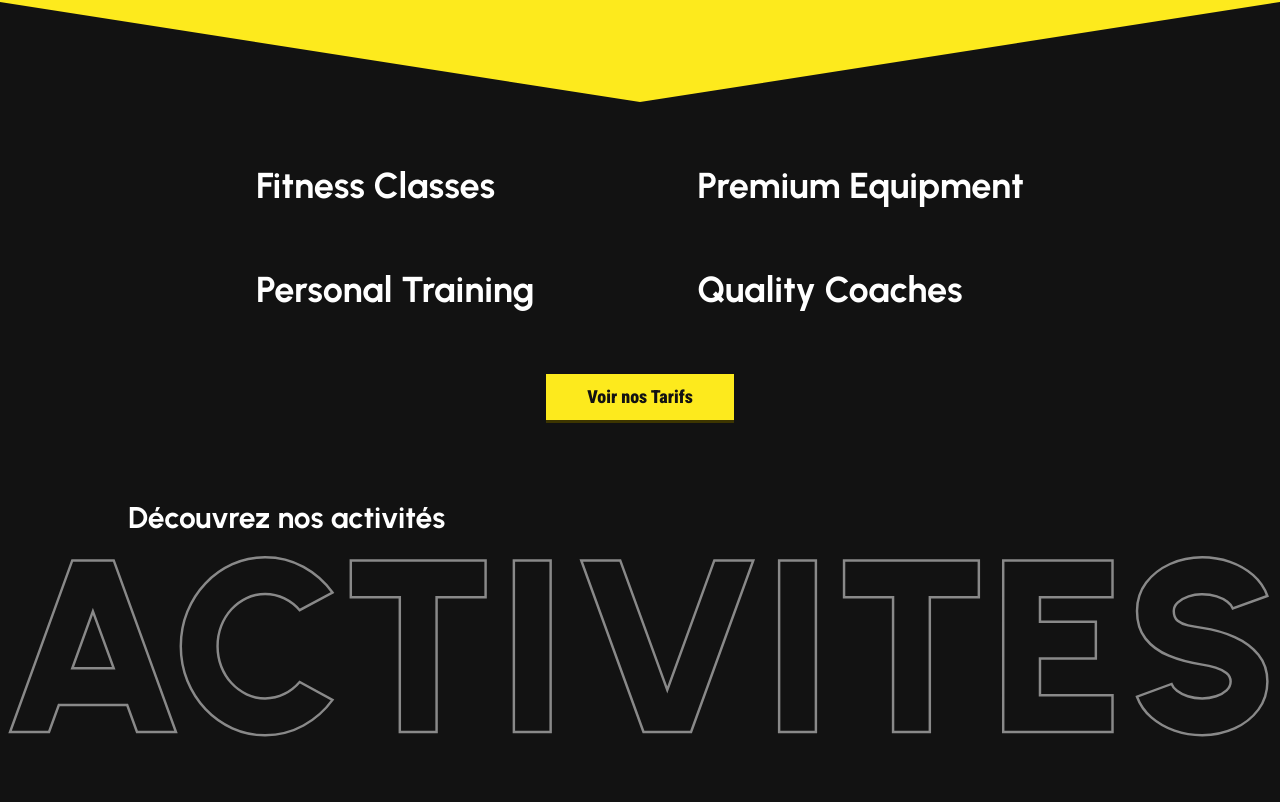
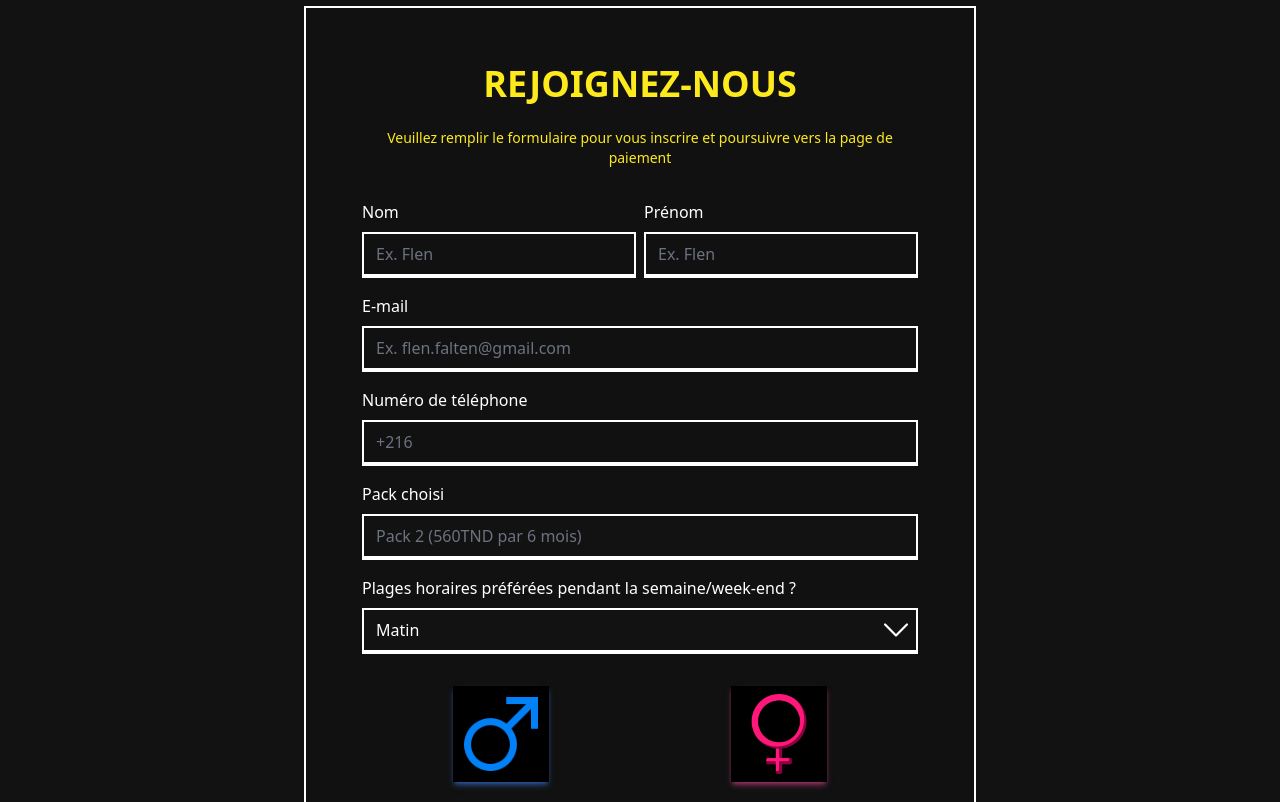
Before and after one commit to medazizktata/Arena-gym-website, a React (Vite) app in the folder Arena-gym-website/: page / in a window 1280 px wide. Shown: the part 1118-1920 px from the top of the page. Built offline with nearby package versions, Linux system fonts and the light colour scheme.

Commit message:
form inscription presque fonctionel

```diff
--- a/Arena-gym-website/src/App.jsx
+++ b/Arena-gym-website/src/App.jsx
@@ -14,7 +14,7 @@ function App() {
     <>
       <Navbar />
       <Routes>
-        <Route exact path="/" element={<Home />} errorElement={<ErrorPage />} />
+        <Route exact path="/" element={<Inscription />} errorElement={<ErrorPage />} />
         <Route
           path="/inscription"
           element={<Inscription />}
--- a/Arena-gym-website/src/components/Input_2_disabled.jsx
+++ b/Arena-gym-website/src/components/Input_2_disabled.jsx
@@ -1,13 +1,17 @@
 import React from 'react';
+import { useFormContext } from 'react-hook-form';
 
-const DropdownField2 = ({ label, options , type }) => {
+const DropdownField2 = ({ name, label, options , type}) => {
+  const { register } = useFormContext();
+
   return (
     <div className="flex flex-col ">
       <label className="text-white mb-2">{label}</label>
       <div className=" border-b-4 border-t-2 border-l-2 border-r-2 border-white">
         <select
-          className="bg-blackBG text-white w-full py-2 px-3 cursor-pointer appearance-none"
-          disabled
+        {...register(name)}
+          className="bg-blackBG text-gray-500 w-full py-2 px-3 cursor-pointer appearance-none"
+
         >
           {options.map((option, index) => (
             <option key={index} value={option} className="bg-blackBG text-white">
--- a/Arena-gym-website/src/pages/inscription/form_inscription.jsx
+++ b/Arena-gym-website/src/pages/inscription/form_inscription.jsx
@@ -1,64 +1,74 @@
-
-
 
 import React, { useState } from 'react';
+
+import { useForm, FormProvider } from 'react-hook-form';
+
 import InputField from '../../components/input';
 import DropdownField from '../../components/input_2';
 import DropdownField2 from '../../components/Input_2_disabled';
 const Form_Ins = () => {
-  const [selectedGender, setSelectedGender] = useState(null);
 
-  const handleSubmit = (event) => {
-    event.preventDefault();
-    // Traitement du formulaire
+  const methods = useForm();
+  const { handleSubmit, register, reset } = methods;
+
+  const [selectedGender, setSelectedGender] = useState('');
+
+  const onSubmit = (data) => {
+    // Ajout du genre sélectionné aux données du formulaire avant de les afficher
+    const fullData = { ...data, gender: selectedGender };
+    console.log(fullData); // Affiche les données du formulaire + genre dans la console
+    reset(); // Réinitialise le formulaire et l'état local du genre après la soumission
+    setSelectedGender(''); // Réinitialise le genre
   };
+
 
   return (
     <div className="min-h-screen flex items-center justify-center">
-      <form onSubmit={handleSubmit} className="bg-blackBG bg-opacity-70 border-2 border-white p-14  w-full max-w-2xl">
+      <FormProvider {...methods}>
+      <form onSubmit={handleSubmit(onSubmit)} className="bg-blackBG bg-opacity-70 border-2 border-white p-14  w-full max-w-2xl">
         <h1 className="text-yellowMain text-4xl font-bold mb-6 text-center">REJOIGNEZ-NOUS</h1>
         <p className="text-yellowMain text-sm mb-8 text-center">Veuillez remplir le formulaire pour vous inscrire et poursuivre vers la page de paiement</p>
 
         <div className="flex gap-2 mb-4   ">
           <div className='grow'>
-          <InputField name={"Nom"} label="Nom" placeholder="Ex. Flen" type="text" />
+          <InputField name="nom" label="Nom" placeholder="Ex. Flen" type="text" register={register} />
           </div>
           <div className='grow'>
-          <InputField name={"Prenom"} label="Prénom" placeholder="Ex. Flen" type="text" />
+          <InputField name="prenom" label="Prénom" placeholder="Ex. Flen" type="text" register={register} />
           </div>
         </div>
         <div className=" mb-4">
 
-        <InputField name={"Email"} label="E-mail" placeholder="Ex. flen.falten@gmail.com" type="email" />
+        <InputField name="email" label="E-mail" placeholder="Ex. flen.falten@gmail.com" type="email" register={register} />
         </div>
         <div className=" mb-4">
 
-        <InputField name={"Numero"} label="Numéro de téléphone" placeholder="+216" type="tel" />
+        <InputField name="numero" label="Numéro de téléphone" placeholder="+216" type="tel" register={register} />
         </div>
         <div className=" mb-4">
 
-        <DropdownField2 label="Pack choisi" options={['Pack 2 (560TND par 6 mois)','Pack 1 (250TND par 6 mois)']} type="disabled" />
+        <DropdownField2 name="pack" label="Pack choisi" options={['Pack 2 (560TND par 6 mois)']}  register={register}  />
         </div>
         <div className=" mb-4">
 
-        <DropdownField label="Plages horaires préférées pendant la semaine/week-end ?" options={['Matin', 'Après-midi', 'Soir']} />
+        <DropdownField name="plagesHoraires" label="Plages horaires préférées pendant la semaine/week-end ?" options={['Matin', 'Après-midi', 'Soir']} register={register} />
         </div>
         <div className="flex justify-around my-7 mt-8 mb-8">
         <button
               type="button"
-            className={`p-1 w-24 h-24  shadow-md ${selectedGender === 'male' ? 'bg-white' : 'bg-black'} shadow-blue-500/50`}
+              className={`p-1 w-24 h-24 shadow-md ${selectedGender === 'male' ? 'bg-white' : 'bg-black'} shadow-blue-500/50`}
               onClick={() => setSelectedGender('male')}
             >
-             <img src="src/assets/Images/inscription/icons8-male-100.png" alt="" />
-
+              {/* Assurez-vous que les chemins des images sont corrects */}
+              <img src="src/assets/Images/inscription/icons8-male-100.png" alt="Male" />
             </button>
             <button
               type="button"
-            className={`p-2 w-24 h-24  shadow-md ${selectedGender === 'female' ? 'bg-white' : 'bg-black'} shadow-pink-500/50`}
+              className={`p-2 w-24 h-24 shadow-md ${selectedGender === 'female' ? 'bg-white' : 'bg-black'} shadow-pink-500/50`}
               onClick={() => setSelectedGender('female')}
             >
-             <img src="src/assets/Images/inscription/002-femelle-1.png" alt="" />
-
+              {/* Assurez-vous que les chemins des images sont corrects */}
+              <img src="src/assets/Images/inscription/002-femelle-1.png" alt="Female" />
             </button>
         </div>
 
@@ -66,6 +76,7 @@ const Form_Ins = () => {
           S'inscrire maintenant
         </button>
       </form>
+      </FormProvider>
     </div>
   );
 };
```
Also changed, not shown: Arena-gym-website/src/components/input_2.jsx (+0 -30 lines). Lines whose indentation alone changed are shown as unchanged.
